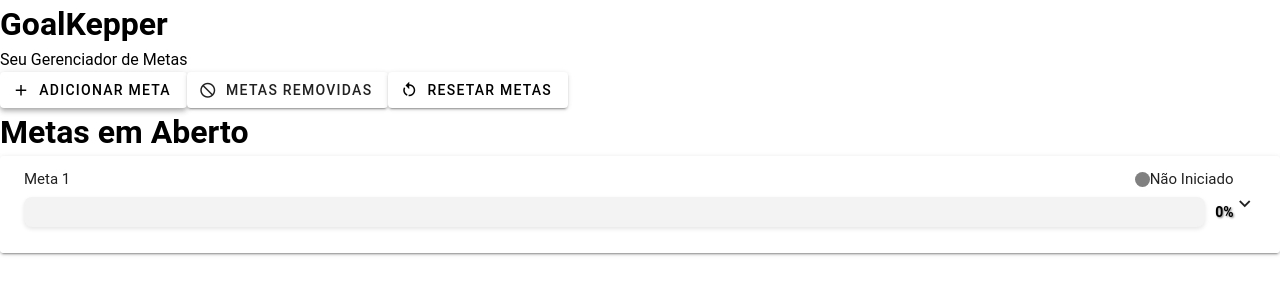
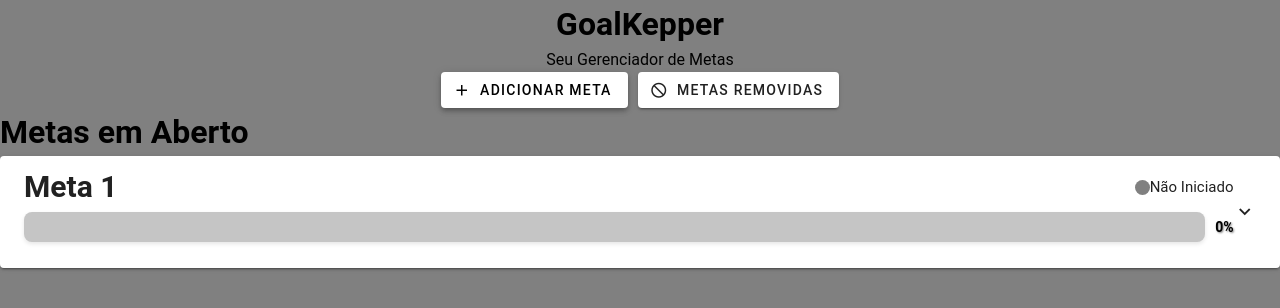
Before and after one commit to arturstaation/GoalKeeper, a Vue app: page / in a window 1280 px wide. Both pictures are taken after a click on the button "ADICIONAR META". Shown: the top 308 px of the page. Built offline with nearby package versions, Linux system fonts and the light colour scheme.

Commit message:
inicio personalizacao

```diff
--- a/src/App.vue
+++ b/src/App.vue
@@ -1,26 +1,22 @@
 <template>
 
-  <div>
+  <div class = "d-flex flex-column align-center">
     <h1>GoalKepper</h1>
     <p>Seu Gerenciador de Metas</p>
-  </div>
-  <div class = "botoes">
-    <v-btn prepend-icon="mdi-plus" color="white" @click="addMeta" elevated>
-    Adicionar Meta
-    </v-btn>
-
-    <RecuperarMetas :metas="metasList" @recuperar-meta="recoverMeta"></RecuperarMetas>
-
-    <v-btn prepend-icon="mdi-restart" color="white" @click="resetData" elevated>
-      Resetar Metas
-    </v-btn>
+    <div class = "d-flex flex-row botoes">
+      <v-btn prepend-icon="mdi-plus" color="white" @click="addMeta" elevated>
+      Adicionar Meta
+      </v-btn>
+      <RecuperarMetas :metas="metasList" @recuperar-meta="recoverMeta"></RecuperarMetas>
+    </div>
   </div>
 
-  <div v-if="hasSomeUnFinishedValue">
+
+  <div v-if="hasSomeUnFinishedValue" class="metas">
       <h1>Metas em Aberto</h1>
       <draggable v-model="metasList" tag="ol" itemKey="id" @end="updateOrder">
         <template #item="{element: m}">
-          <li :key="m.id" v-if="!m.isDeleted && (m.estado != Estados.Finalizado && m.estado != Estados.Aboratdo)">
+          <li :key="m.id" v-if="!m.isDeleted && (m.estado != Estados.Finalizado && m.estado != Estados.Aboratdo)" class="meta-item">
             <Metas :meta="m" @delete-meta="deleteMeta" @update-meta="updateMeta"></Metas>
           </li>
         </template>
@@ -28,11 +24,11 @@
     </div>
 
 
-    <div v-if="hasSomeFinishedValue">
+    <div v-if="hasSomeFinishedValue" class="metas">
       <h1>Metas Finalizadas</h1>
       <draggable v-model="metasList" tag="ol" itemKey="id" @end="updateOrder">
         <template #item="{element: m}">
-          <li :key="m.id" v-if="!m.isDeleted && (m.estado == Estados.Finalizado || m.estado == Estados.Aboratdo)">
+          <li :key="m.id" v-if="!m.isDeleted && (m.estado == Estados.Finalizado || m.estado == Estados.Aboratdo)" class="meta-item">
             <Metas :meta="m" @delete-meta="deleteMeta" @update-meta="updateMeta" @reopen-meta="reopenMeta"></Metas>
           </li>
         </template>
--- a/src/components/Estado.vue
+++ b/src/components/Estado.vue
@@ -81,49 +81,3 @@ watch( () => (componentProperties.estado), (newEstado, oldEstado) =>{
 })
 
 </script>
-
-<style scoped>
-
-.estado-container{
-    display: flex;
-    flex-direction: row;
-    align-items: center;
-}
-
-.estado-bolinha {
-  width: 15px;
-  height: 15px;
-  border-radius: 50%;
-}
-
-.nao-iniciado {
-  background-color: gray;
-}
-
-.em-progresso {
-  background-color: blue;
-}
-
-.finalizado {
-  background-color: green;
-}
-
-.abortado {
-    background-color: red;
-}
-
-
-.pausado {
-  background-color: orange;
-}
-
-.deletado {
-  background-color: red;
-}
-
-.estado-edit {
-  display: flex;
-  align-items: center;
-  gap: 10px;
-}
-</style>
--- a/src/components/Metas.vue
+++ b/src/components/Metas.vue
@@ -4,7 +4,7 @@
             <v-expansion-panel-title>
                 <div class="d-flex flex-column w-100">
                     <div class = "d-flex flex-row justify-space-between">
-                        {{ editableName }}
+                        <h1>{{ editableName }}</h1>
                         <Estado :estado="componentData.estado" readonly></Estado>
                     </div>
                     <div class="d-flex flex-row align-center">
@@ -15,21 +15,22 @@
                     </div>
                 </div>
             </v-expansion-panel-title>
-            <v-expansion-panel-text>
+            <v-expansion-panel-text class = "painel-texto">
                 <div>
                     <div>
                         <div>
-                        <h1 @click="changeName" v-if="!(componentData.isEdit) || (componentData.estado == Estados.Finalizado || componentData.estado == Estados.Aboratdo)">
+                            <h2 @click="changeName" v-if="!(componentData.isEdit) || (componentData.estado == Estados.Finalizado || componentData.estado == Estados.Aboratdo)">
                                 {{ editableName }}
-                        </h1>
+                            </h2>
                             <input v-else ref="editInput" v-model="editableName" @blur="cancelEdit">
                             <Estado :estado="componentData.estado" @update-estado="updateEstado"></Estado>
                         </div>
 
+                        <h4 @click="changeDescription" v-if="!componentData.isEditDescription  || (componentData.estado == Estados.Finalizado || componentData.estado == Estados.Aboratdo)"> {{ componentData.descricao ?? 'Descrição'}} </h4>
+                        <input v-else ref="editInputDescription" v-model="editableDescription" @blur="cancelEditDescription">
+                        <div class = "d-flex flex-row align-center botoes">
                             <div>
-                        <div v-if="componentData.estado != Estados.Finalizado && componentData.estado != Estados.Aboratdo">
-                            <h3 @click="changeDescription" v-if="!componentData.isEditDescription"> {{ componentData.descricao ?? 'Descrição'}} </h3>
-                            <input v-else ref="editInputDescription" v-model="editableDescription" @blur="cancelEditDescription">
+                                <div v-if="componentData.estado != Estados.Finalizado && componentData.estado != Estados.Aboratdo" class="botoes">
                                     <v-btn prepend-icon="mdi-plus" color="white" @click="addSubMeta" elevated>
                                         Adicionar SubMeta
                                     </v-btn>
@@ -43,6 +44,7 @@
                                         Reabrir Meta
                                     </v-btn>
                                     <ConfirmDialog v-if="componentData.openReopenConfirmationDialog" :title="dialogTitle" :message="dialogMessage" :is-open="componentData.openReopenConfirmationDialog" @update-response="reopenMeta"></ConfirmDialog>
+                                </div>
                             </div>
                             <v-dialog max-width="800">
                                 <template v-slot:activator="{ props: activatorProps }">
@@ -59,7 +61,6 @@
                                             <div v-for="(h, index) in componentData.historico" :key="index">
                                                 <p>{{ h }}</p>
                                             </div>
-
                                         </template>
                                     </v-card>
                                 </template>
@@ -69,7 +70,7 @@
                     <div>
                         <draggable v-if="componentData.subMetas.length > 0" v-model="componentData.subMetas" tag="ol" itemKey="id" @end="updateOrder">
                                 <template #item="{element: sm}">
-                                <li :key="sm.id" v-if="!sm.isDeleted">
+                                    <li :key="sm.id" v-if="!sm.isDeleted" class="submeta-item">
                                         <SubMetas :sub-meta="sm" @delete-sub-meta="deleteSubMeta" @update-sub-meta="updateSubMeta"></SubMetas>
                                     </li>
                                 </template>
--- a/src/components/RecuperarMetas.vue
+++ b/src/components/RecuperarMetas.vue
@@ -14,11 +14,11 @@
                 <v-card title="Metas Removidas">
                     <template v-slot:text>
                     <div v-for="(m, index) in componentProperties.metas" :key="index">
-                        <div v-if="m.estado == Estados.Deletado">
-                        <p>{{ m.nome }}</p>
-                        <v-btn prepend-icon="mdi-backup-restore" color="white" @click="confirmRecoverMeta(m)" elevated>
-                        Recuperar Meta
-                        </v-btn>
+                        <div v-if="m.estado == Estados.Deletado" class = "d-flex flex-row justify-space-between align-center metas-deletadas">
+                            <p>{{ m.nome }}</p>
+                            <v-btn prepend-icon="mdi-backup-restore" color="white" @click="confirmRecoverMeta(m)" elevated>
+                            Recuperar Meta
+                            </v-btn>
                         </div>
                     </div>
 
--- a/src/components/SubMetas.vue
+++ b/src/components/SubMetas.vue
@@ -2,11 +2,11 @@
     <div>
         <div>
             <div>
-                <h2 v-if="!componentData.isEdit" @click="changeName"> {{ componentData.nome }} </h2>
+                <h3 v-if="!componentData.isEdit" @click="changeName"> {{ componentData.nome }} </h3>
                 <input v-else ref="editInput" v-model="editableName" @blur="cancelEdit">
                 <Estado :estado="componentData.estado" @update-estado="updateEstado"></Estado>
             </div>
-            <h4 @click="changeDescription" v-if="!componentData.isEditDescription"> {{ componentData.descricao ?? 'Descrição'}} </h4>
+            <h5 @click="changeDescription" v-if="!componentData.isEditDescription"> {{ componentData.descricao ?? 'Descrição'}} </h5>
             <input v-else ref="editInputDescription" v-model="editableName" @blur="cancelEditDescription">
             <v-btn prepend-icon="mdi-delete" color="white" @click="deleteSubMeta" elevated>
                 Deletar SubMeta
--- a/src/styles/main.css
+++ b/src/styles/main.css
@@ -20,15 +20,11 @@ li {
   display: flex;
   flex-direction: row;
   align-items: center;
-  /* Alinha o texto verticalmente no meio */
   width: 100%;
-  /* Largura total */
-  background-color: #f3f3f3;
-  /* Cor do fundo */
+  background-color: #c5c5c5;
   border-radius: 8px;
   overflow: hidden;
   height: 30px;
-  /* Altura da barra */
   margin: 10px 0;
   box-shadow: 0 2px 4px rgba(0, 0, 0, 0.1);
 }
@@ -47,3 +43,73 @@ li {
   margin-left: 10px;
   white-space: nowrap;
 }
+
+body {
+  background-color: gray;
+}
+
+.painel-texto {
+  background-color: rgb(175, 174, 174);
+}
+
+.meta-item {
+  margin-bottom: 10px;
+}
+
+.submeta-item {
+  margin-top: 10px;
+  background-color: rgb(136, 136, 136);
+  ;
+}
+
+
+.estado-container {
+  display: flex;
+  flex-direction: row;
+  align-items: center;
+}
+
+.estado-bolinha {
+  width: 15px;
+  height: 15px;
+  border-radius: 50%;
+}
+
+.nao-iniciado {
+  background-color: gray;
+}
+
+.em-progresso {
+  background-color: blue;
+}
+
+.finalizado {
+  background-color: green;
+}
+
+.abortado {
+  background-color: red;
+}
+
+
+.pausado {
+  background-color: orange;
+}
+
+.deletado {
+  background-color: red;
+}
+
+.estado-edit {
+  display: flex;
+  align-items: center;
+  gap: 10px;
+}
+
+.metas-deletadas {
+  margin-bottom: 20px;
+}
+
+.botoes {
+  gap: 10px;
+}
```
Lines whose indentation alone changed are shown as unchanged.
